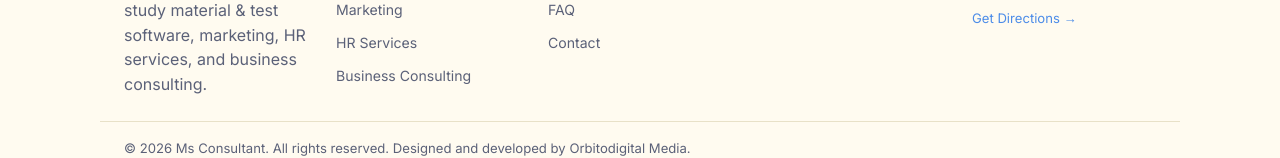
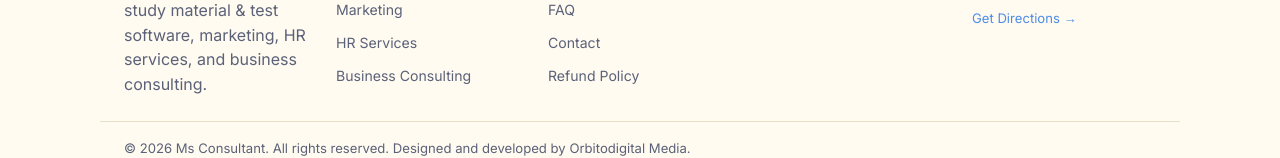
Before and after one commit to Deepak172003/MS_Consultant, a React (Vite) app: page /MS_Consultant/about in a window 1280 px wide. Shown: the part 3297-3455 px from the top of the page. Built offline with nearby package versions, Linux system fonts and the light colour scheme.

Commit message:
Update Footer.jsx

```diff
--- a/src/components/Footer.jsx
+++ b/src/components/Footer.jsx
@@ -17,6 +17,7 @@ const quickLinksB = [
   { to: "/testimonials", label: "Testimonials" },
   { to: "/faq", label: "FAQ" },
   { to: "/contact", label: "Contact" },
+  { to: "/refund-policy", label: "Refund Policy" },
 ];
 
 function LinkList({ links }) {
```
